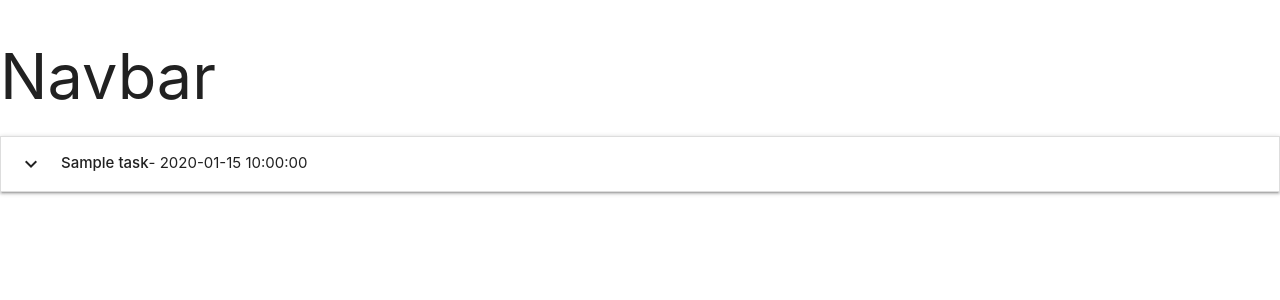
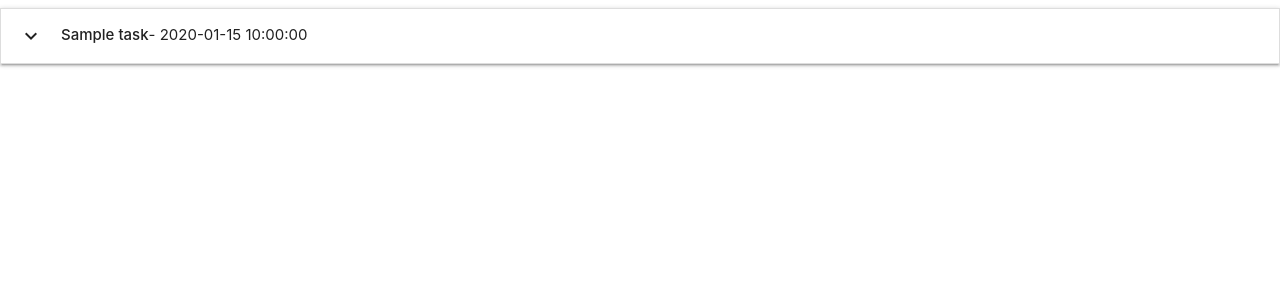
Before and after one commit to sarahloh/data_centric_dev_mini_project, a Flask app: page / in a window 1280 px wide. Shown: the top 300 px of the page. Run offline with Flask 2, Linux system fonts and the light colour scheme; a database or web service that is not in the repository returns one stand-in record (values such as "Sample title"); some libraries are stand-ins or nearby versions.

Commit message:
Remove placeholder for nav from base.html

```diff
--- a/templates/base.html
+++ b/templates/base.html
@@ -15,7 +15,7 @@
 </head>
 
 <body>
-    <h1>Navbar</h1>
+
     {% block content %}
     {% endblock %}
 
```
